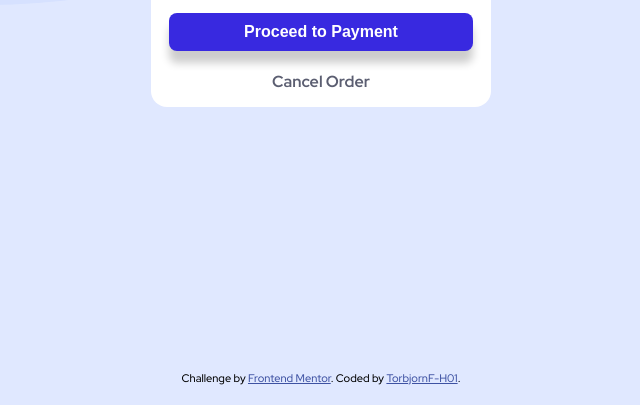
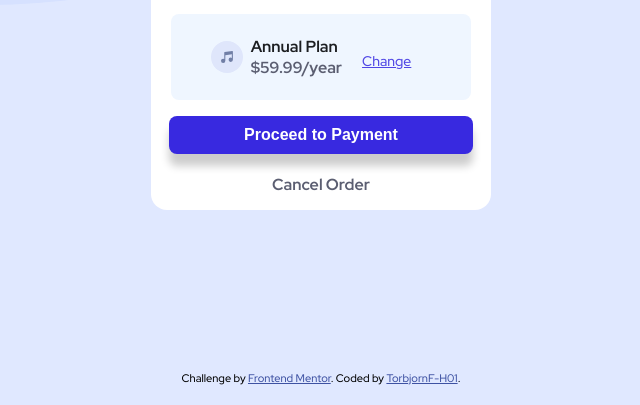
Before and after one commit to TorbjornF-H01/OrderSummarryComponent, a plain HTML site: page index.html in a window 1280 px wide. Shown: the part 395-800 px from the top of the page, without its empty margins (319-959 px from the left). Drawn offline with Linux system fonts and the light colour scheme.

Commit message:
fixed top margin

```diff
--- a/style.css
+++ b/style.css
@@ -35,7 +35,7 @@ body {
     /* box-shadow: 0px 16px 32px rgba(0, 0, 0, 0.08); */
     padding-bottom: 15px;
     width: 340px;
-    /* Adjust it again and again */
+    margin-top: 8%;
 }
 
 .container img {
```
